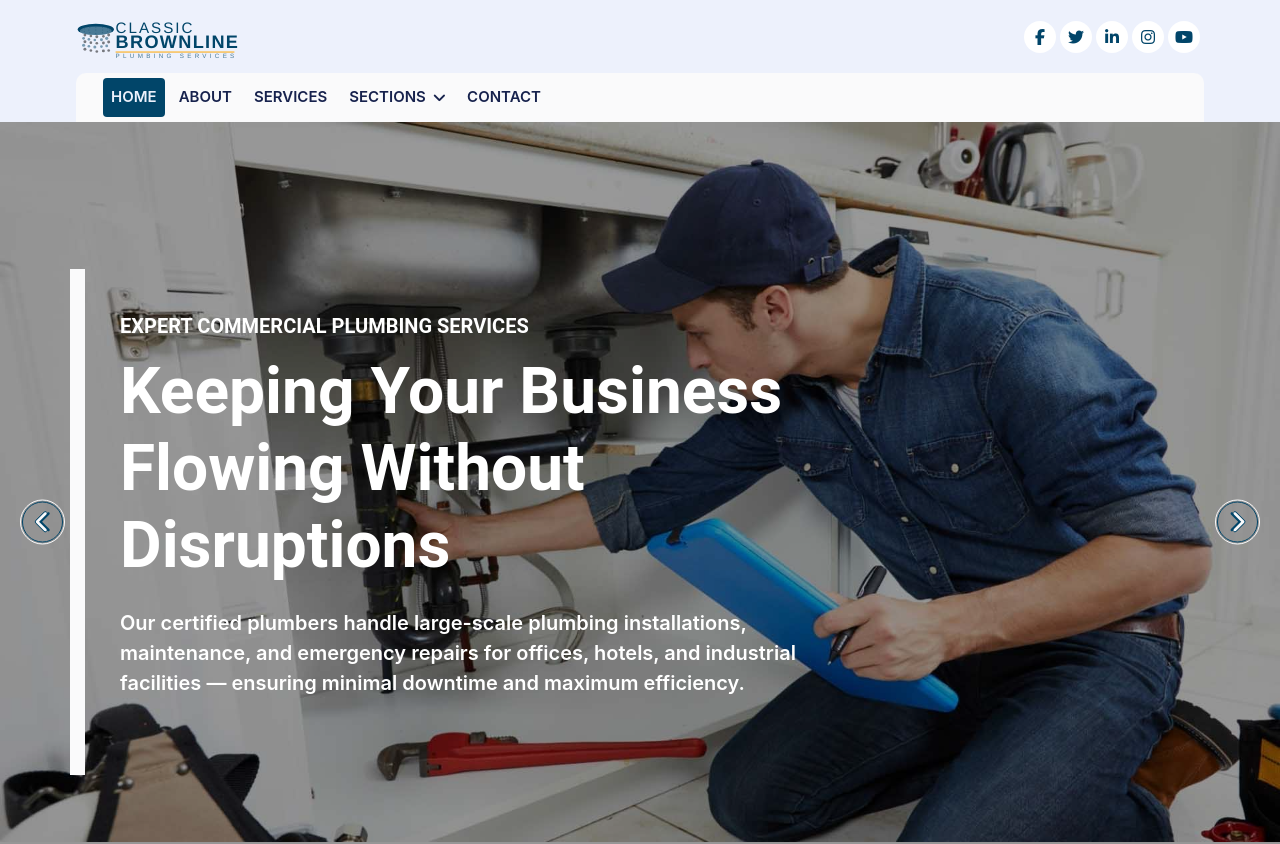
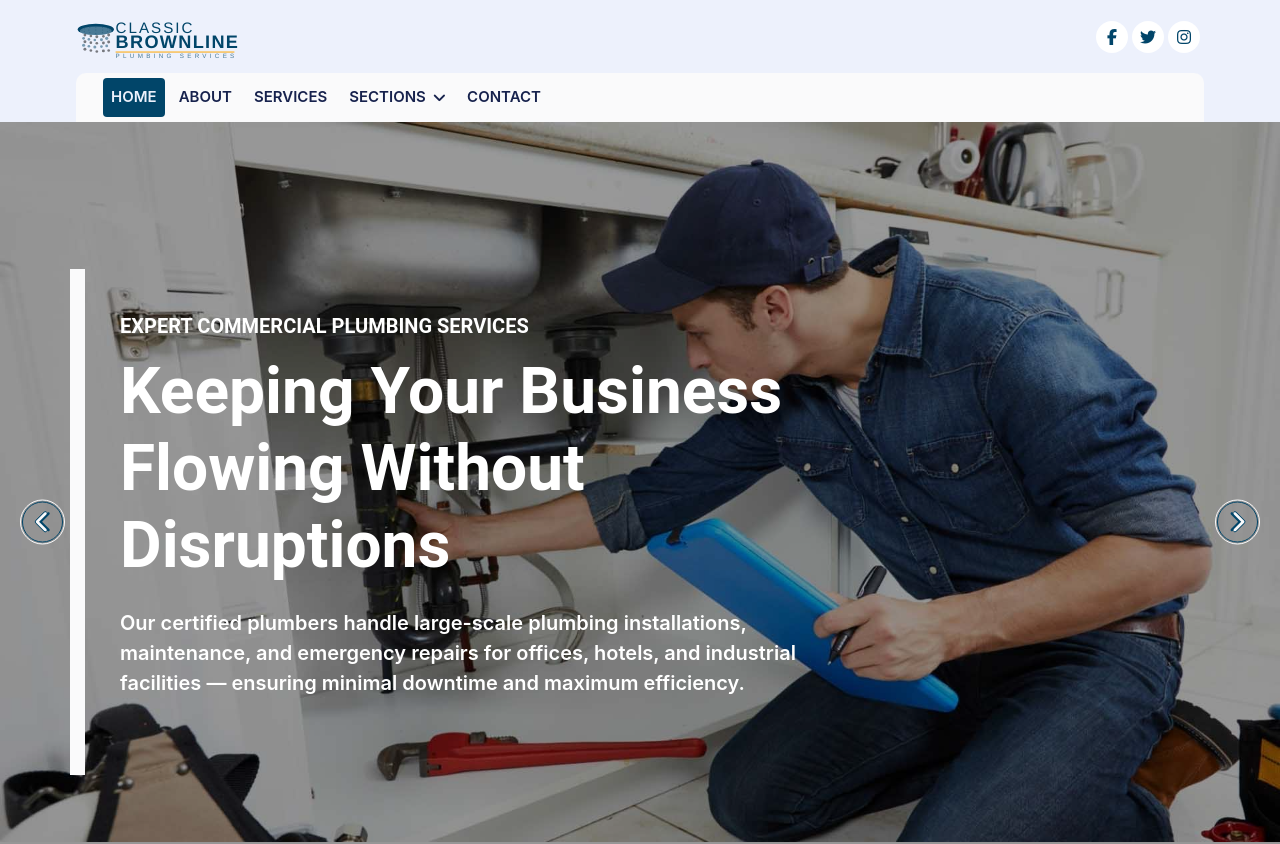
Before and after one commit to DafetiteOgaga/classic_brownline_plumbing_services, a React (Create React App) app in the folder classic_brownline_plumbing_services_website/: page / in a window 1280 px wide. Shown: the top 844 px of the page. Built offline with nearby package versions, Linux system fonts and the light colour scheme.

Commit message:
socials.js: removed linkedin and youtube

```diff
--- a/classic_brownline_plumbing_services_website/src/components/modularComponents/socials.js
+++ b/classic_brownline_plumbing_services_website/src/components/modularComponents/socials.js
@@ -3,9 +3,9 @@
 const topbarSocials = [
     {icon: "fa-facebook-f", link: "##"},
     {icon: "fa-twitter", link: "##"},
-    {icon: "fa-linkedin-in", link: "##"},
+    // {icon: "fa-linkedin-in", link: "##"},
     {icon: "fa-instagram", link: "##"},
-	{icon: "fa-youtube", link: "##"},
+	// {icon: "fa-youtube", link: "##"},
 ]
 
 function Socials({classStyle=null}) {
```
